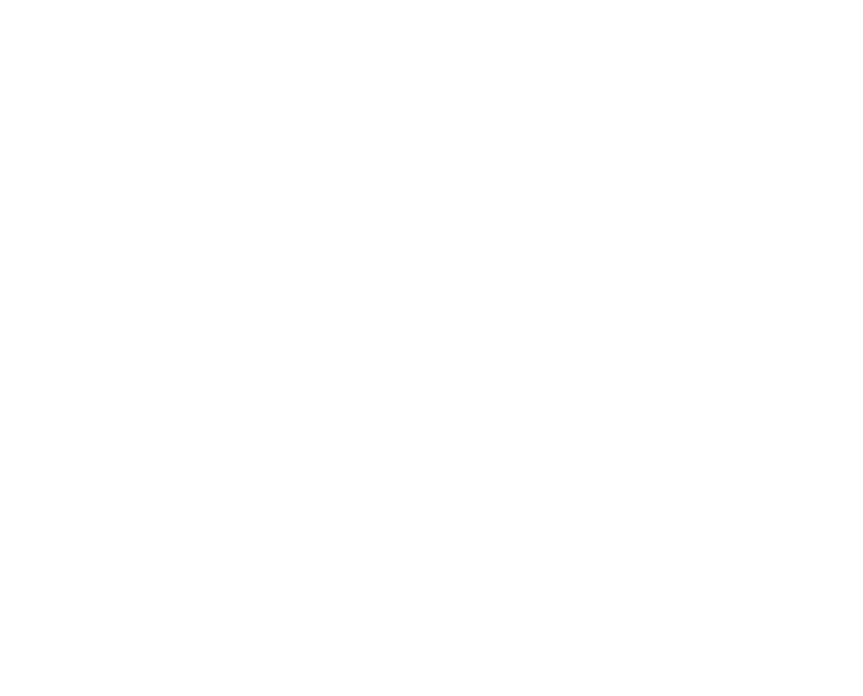
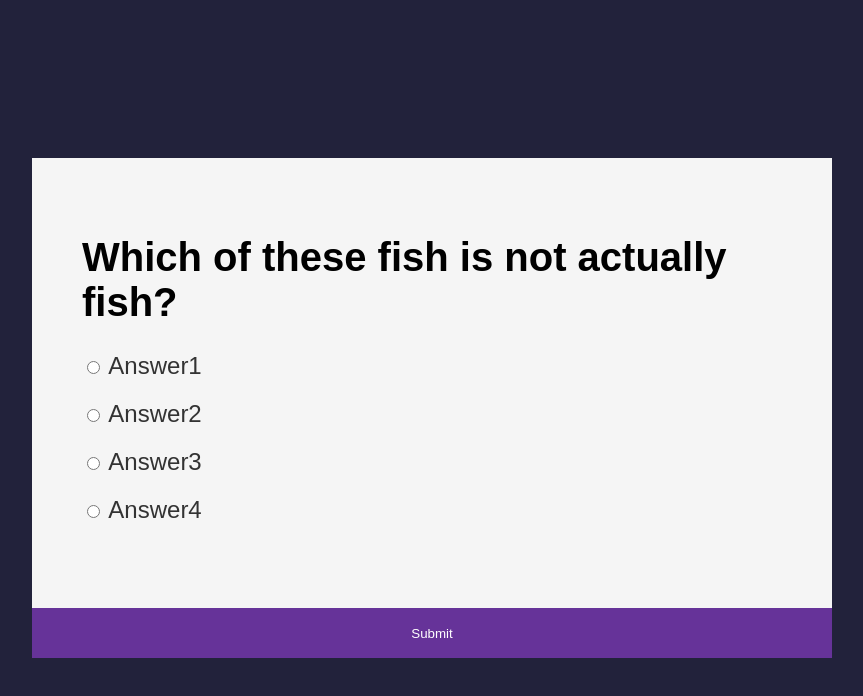
Before and after one commit to mrndolo/js-quiz-app, a plain HTML site: page index.html in a window 1280 px wide. Shown: the whole page, without its empty margins (208-1071 px from the left). Drawn offline with Linux system fonts and the light colour scheme.

Commit message:
Created and styled UI components

```diff
--- a/index.html
+++ b/index.html
@@ -7,7 +7,39 @@
     <title>JS Quiz App</title>
 </head>
 <body>
-
+    <div class="container">
+        <div class="game">
+            <div class="content">
+                <h1 class="question">Which of these fish is not actually fish?</h1>
+                <div class="answers">
+                    <div class="answer">
+                        <input name="answer" type="radio" id="answer1" value="false">
+                        <label for="answer1">Answer1</label>
+                    </div>
+                    <div class="answer">
+                        <input name="answer" type="radio" id="answer2" value="false">
+                        <label for="answer2">Answer2</label>
+                    </div>
+                    <div class="answer">
+                        <input name="answer" type="radio" id="answer3" value="false">
+                        <label for="answer3">Answer3</label>
+                    </div>
+                    <div class="answer">
+                        <input name="answer" type="radio" id="answer4" value="false">
+                        <label for="answer4">Answer4</label>
+                    </div>
+                </div>
+            </div>
+            <button class="submit">Submit</button>
+        </div>
+        <div class="result">
+            <h1>Congratulations</h1>
+            <h3 class="correct">Correct Answers: 0</h3>
+            <h3 class="wrong">Wrong Answers: 0</h3>
+            <h2 class="score">Score: -30</h2>
+            <button class="play">Play Again</button>
+        </div>
+    </div>
     <script src="./script.js"></script>
 </body>
 </html>
--- a/style.css
+++ b/style.css
@@ -0,0 +1,59 @@
+body {
+    background-color: #22223b;
+    display: flex;
+    align-items: center;
+    justify-content: center;
+    height: 100vh;
+    font-family: Arial, Helvetica, sans-serif;
+}
+.container{
+    width: 800px;
+    height: 500px;
+    background-color: whitesmoke;
+    position: relative;
+}
+/* .game{
+    display: none;
+} */
+.content{
+    padding: 50px;
+}
+.question{
+    font-size: 40px;
+}
+.answer{
+    font-size: 24px;
+    margin-bottom: 20px;
+    color: #333;
+}
+.submit{
+    background-color: rebeccapurple;
+    color: white;
+    border: none;
+    width: 100%;
+    height: 50px;
+    cursor: pointer;
+    position: absolute;
+    bottom: 0;
+}
+.result{
+    display: none;
+    padding: 50px;
+    text-align: center;
+}
+.result h1{
+    font-style: 50px;
+}
+.correct{
+    color: green;
+}
+.wrong{
+    color: red;
+}
+.play{
+    color: white;
+    background-color: rebeccapurple;
+    padding: 10px 20px;
+    cursor: pointer;
+    border: none;
+}
```
